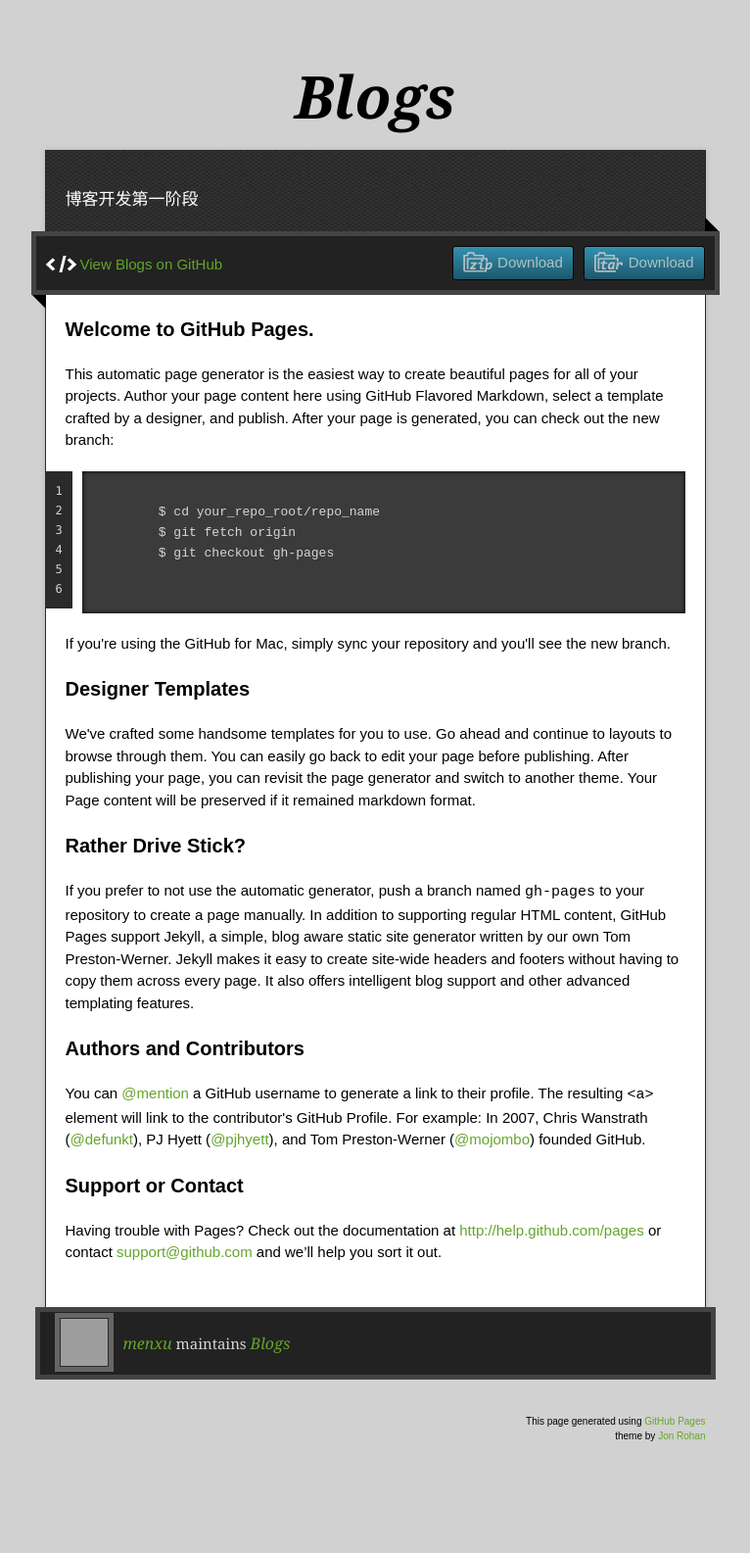
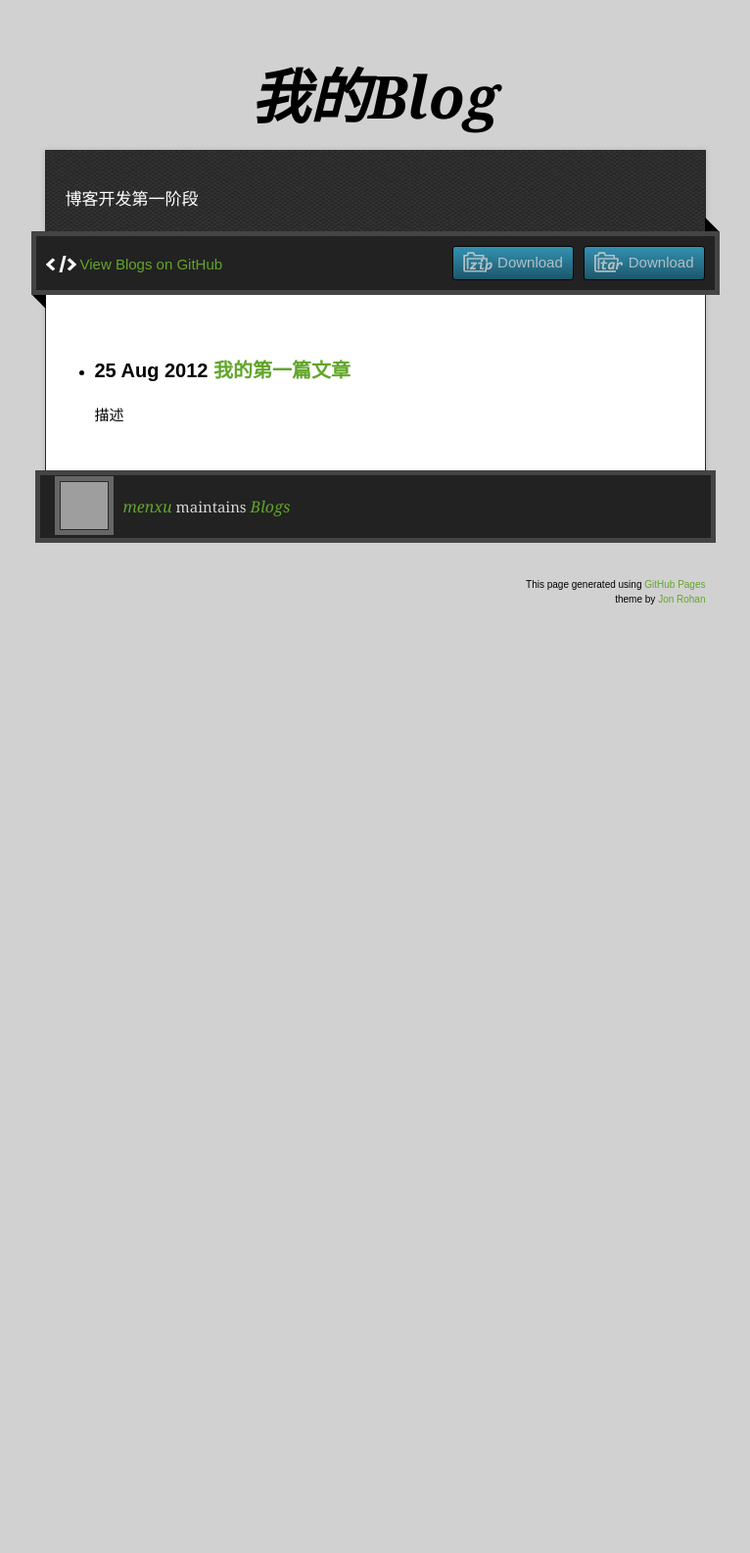
Before and after one commit to menxu/blogs, a Jekyll site: the page built from index.html, in a window 1280 px wide. Shown: the whole page at 98% size, without its empty margins (257-1023 px from the left). Built offline with Jekyll 4.4.1, drawn with Linux system fonts in a browser that asks for light colours; nearby versions of some CDN libraries; after the commit the page ends 900 px from its top, so only the background shows below that; grey boxes are pictures that could not be loaded.

Commit message:
第一篇文章

```diff
--- /dev/null
+++ b/_layouts/index.html
@@ -0,0 +1,59 @@
+<!DOCTYPE html>
+<html>
+　<head>
+　　<meta http-equiv="content-type" content="text/html; charset=utf-8" />
+    <link rel="stylesheet" href="stylesheets/stylesheet.css" media="screen">
+    <link rel="stylesheet" href="stylesheets/pygment_trac.css">
+    <script type="text/javascript" src="https://ajax.googleapis.com/ajax/libs/jquery/1.7.1/jquery.min.js"></script>
+    <script type="text/javascript" src="javascripts/script.js"></script>
+
+　　<title>{{ page.title }}</title>
+　</head>
+　<body>
+
+    <div class="wrapper">
+      <header>
+        <h1 class="title">{{page.title}}</h1>
+      </header>
+
+      <div id="container">
+        <p class="tagline"> 博客开发第一阶段</p>
+        <div id="main" role="main">
+          <div class="download-bar">
+            <div class="inner">
+              <a href="https://github.com/menxu/blogs/tarball/master" class="download-button tar">
+                <span>Download</span>
+              </a>
+              <a href="https://github.com/menxu/blogs/zipball/master" class="download-button zip">
+                <span>Download</span>
+              </a>
+              <a href="https://github.com/menxu/blogs" class="code">
+                View Blogs on GitHub
+              </a>
+            </div>
+            <span class="blc"></span><span class="trc"></span>
+          </div>
+
+          <article class="markdown-body">
+            {{ content }}
+          </article>
+        </div>
+      </div>
+      <footer>
+        <div class="owner">
+          <p><a href="https://github.com/menxu" class="avatar"><img src="https://avatars3.githubusercontent.com/u/1916519?v=2&amp;s=60" width="48" height="48"></a> <a href="https://github.com/menxu">menxu</a> maintains <a href="https://github.com/menxu/blogs">Blogs</a></p>
+        </div>
+
+        <div class="creds">
+          <small>This page generated using <a href="http://pages.github.com/">GitHub Pages</a><br>theme by <a href="https://twitter.com/jonrohan/">Jon Rohan</a></small>
+        </div>
+
+      </footer>
+    <div>
+    <div class="current-section">
+      <a href="#top">Scroll to top</a>
+      <a href="https://github.com/menxu/blogs/tarball/master" class="tar">tar</a><a href="https://github.com/menxu/blogs/zipball/master" class="zip">zip</a><a href="" class="code">source code</a>
+      <p class="name"></p>
+    </div>
+　</body>
+</html>
--- a/_posts/2012-08-25-hello-world.html
+++ b/_posts/2012-08-25-hello-world.html
@@ -1,6 +1,6 @@
 ---
-layout: default
-title: 你好，世界
+layout: index
+title: 我的第一篇文章
 ---
 <h2>{{ page.title }}</h2>
 <p>我的第一篇文章</p>
--- a/index.html
+++ b/index.html
@@ -1,109 +1,28 @@
 ---
-layout: default
+layout: index
 title: 我的Blog
 ---
 
-<div class="wrapper">
-  <header>
-    <h1 class="title">Blogs</h1>
-  </header>
-
-  <div id="container">
-    <p class="tagline"> 博客开发第一阶段</p>
-    <div id="main" role="main">
-      <div class="download-bar">
-        <div class="inner">
-          <a href="https://github.com/menxu/blogs/tarball/master" class="download-button tar"><span>Download</span></a>
-          <a href="https://github.com/menxu/blogs/zipball/master" class="download-button zip"><span>Download</span></a>
-          <a href="https://github.com/menxu/blogs" class="code">View Blogs on GitHub</a>
-        </div>
-        <span class="blc"></span><span class="trc"></span>
-      </div>
-      <article class="markdown-body">
+<ul>
+　{% for post in site.posts %}
+　<li>
     <h3>
       <a name="welcome-to-github-pages" class="anchor" href="#welcome-to-github-pages">
         <span class="octicon octicon-link"></span>
       </a>
-        Welcome to GitHub Pages.
+      {{ post.date | date_to_string }}
+      <a href="{{ site.baseurl }}{{ post.url }}">{{ post.title }}</a>
     </h3>
-
-      <p>This automatic page generator is the easiest way to create beautiful pages for all of your projects. Author your page content here using GitHub Flavored Markdown, select a template crafted by a designer, and publish. After your page is generated, you can check out the new branch:</p>
-
-      <pre>
+    <p>
+      描述
+    </p>
+    <!-- <pre>
       <code>
         $ cd your_repo_root/repo_name
         $ git fetch origin
         $ git checkout gh-pages
       </code>
-      </pre>
-
-      <p>If you're using the GitHub for Mac, simply sync your repository and you'll see the new branch.</p>
-
-      <h3>
-        <a name="designer-templates" class="anchor" href="#designer-templates">
-          <span class="octicon octicon-link"></span>
-        </a>
-        Designer Templates
-      </h3>
-
-      <p>
-        We've crafted some handsome templates for you to use. Go ahead and continue to layouts to browse through them. You can easily go back to edit your page before publishing. After publishing your page, you can revisit the page generator and switch to another theme. Your Page content will be preserved if it remained markdown format.
-      </p>
-
-      <h3>
-        <a name="rather-drive-stick" class="anchor" href="#rather-drive-stick">
-          <span class="octicon octicon-link"></span>
-        </a>
-        Rather Drive Stick?
-      </h3>
-
-      <p>
-        If you prefer to not use the automatic generator, push a branch named <code>gh-pages</code> to your repository to create a page manually. In addition to supporting regular HTML content, GitHub Pages support Jekyll, a simple, blog aware static site generator written by our own Tom Preston-Werner. Jekyll makes it easy to create site-wide headers and footers without having to copy them across every page. It also offers intelligent blog support and other advanced templating features.
-      </p>
-
-      <h3>
-        <a name="authors-and-contributors" class="anchor" href="#authors-and-contributors">
-          <span class="octicon octicon-link"></span>
-        </a>
-        Authors and Contributors
-      </h3>
-
-      <p>
-        You can
-        <a href="https://github.com/blog/821" class="user-mention">@mention</a>
-        a GitHub username to generate a link to their profile. The resulting
-        <code>&lt;a&gt;</code> element will link to the contributor's GitHub Profile. For example: In 2007, Chris Wanstrath (<a href="https://github.com/defunkt" class="user-mention">@defunkt</a>), PJ Hyett (<a href="https://github.com/pjhyett" class="user-mention">@pjhyett</a>), and Tom Preston-Werner (<a href="https://github.com/mojombo" class="user-mention">@mojombo</a>) founded GitHub.
-      </p>
-
-      <h3>
-        <a name="support-or-contact" class="anchor" href="#support-or-contact">
-          <span class="octicon octicon-link"></span>
-        </a>
-        Support or Contact
-      </h3>
-
-      <p>
-        Having trouble with Pages? Check out the documentation at <a href="http://help.github.com/pages">http://help.github.com/pages</a> or contact <a href="mailto:support@github.com">support@github.com</a> and we’ll help you sort it out.
-      </p>
-
-      </article>
-    </div>
-  </div>
-
-  <footer>
-    <div class="owner">
-      <p><a href="https://github.com/menxu" class="avatar"><img src="https://avatars3.githubusercontent.com/u/1916519?v=2&amp;s=60" width="48" height="48"></a> <a href="https://github.com/menxu">menxu</a> maintains <a href="https://github.com/menxu/blogs">Blogs</a></p>
-    </div>
-
-    <div class="creds">
-      <small>This page generated using <a href="http://pages.github.com/">GitHub Pages</a><br>theme by <a href="https://twitter.com/jonrohan/">Jon Rohan</a></small>
-    </div>
-
-  </footer>
-</div>
-
-<div class="current-section">
-  <a href="#top">Scroll to top</a>
-  <a href="https://github.com/menxu/blogs/tarball/master" class="tar">tar</a><a href="https://github.com/menxu/blogs/zipball/master" class="zip">zip</a><a href="" class="code">source code</a>
-  <p class="name"></p>
-</div>
+    </pre> -->
+  </li>
+  {% endfor %}
+</ul>
```
Also changed, not shown: _layouts/application.html (added). Lines whose indentation alone changed are shown as unchanged.
